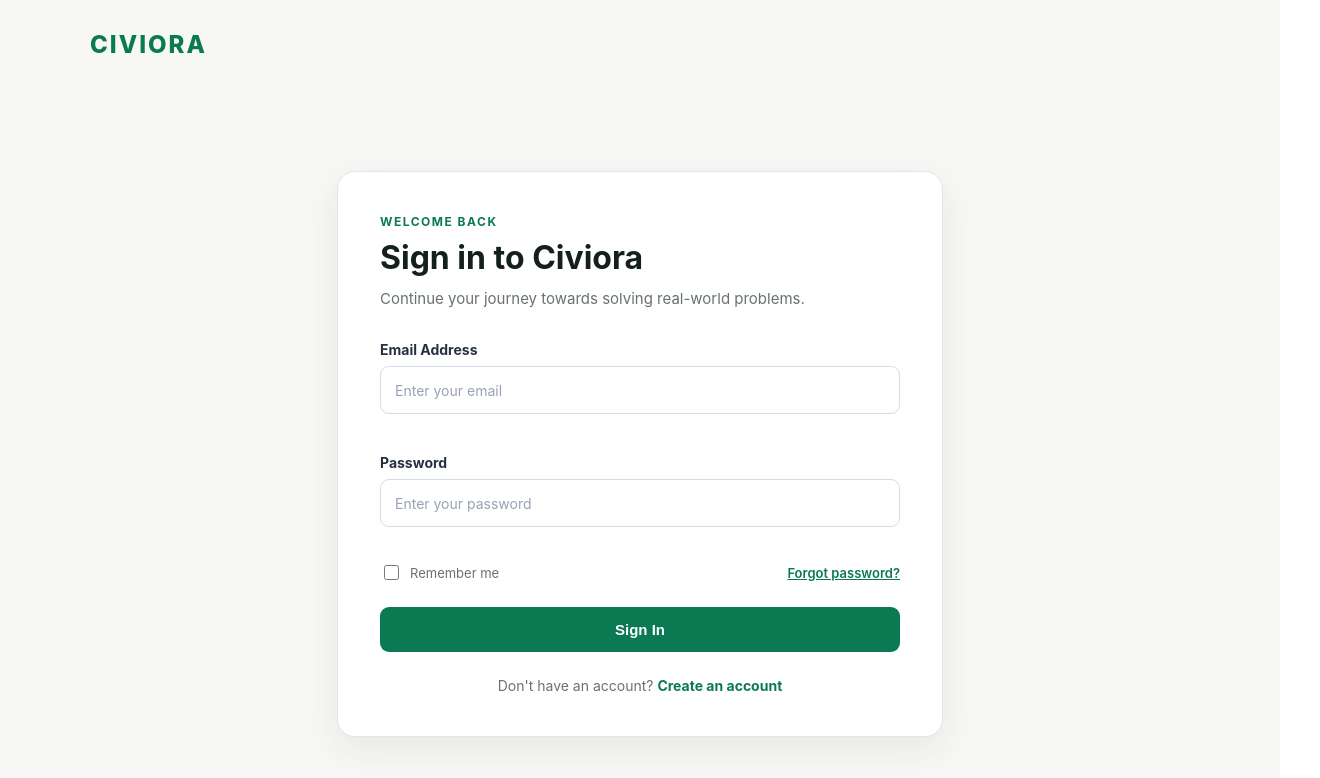
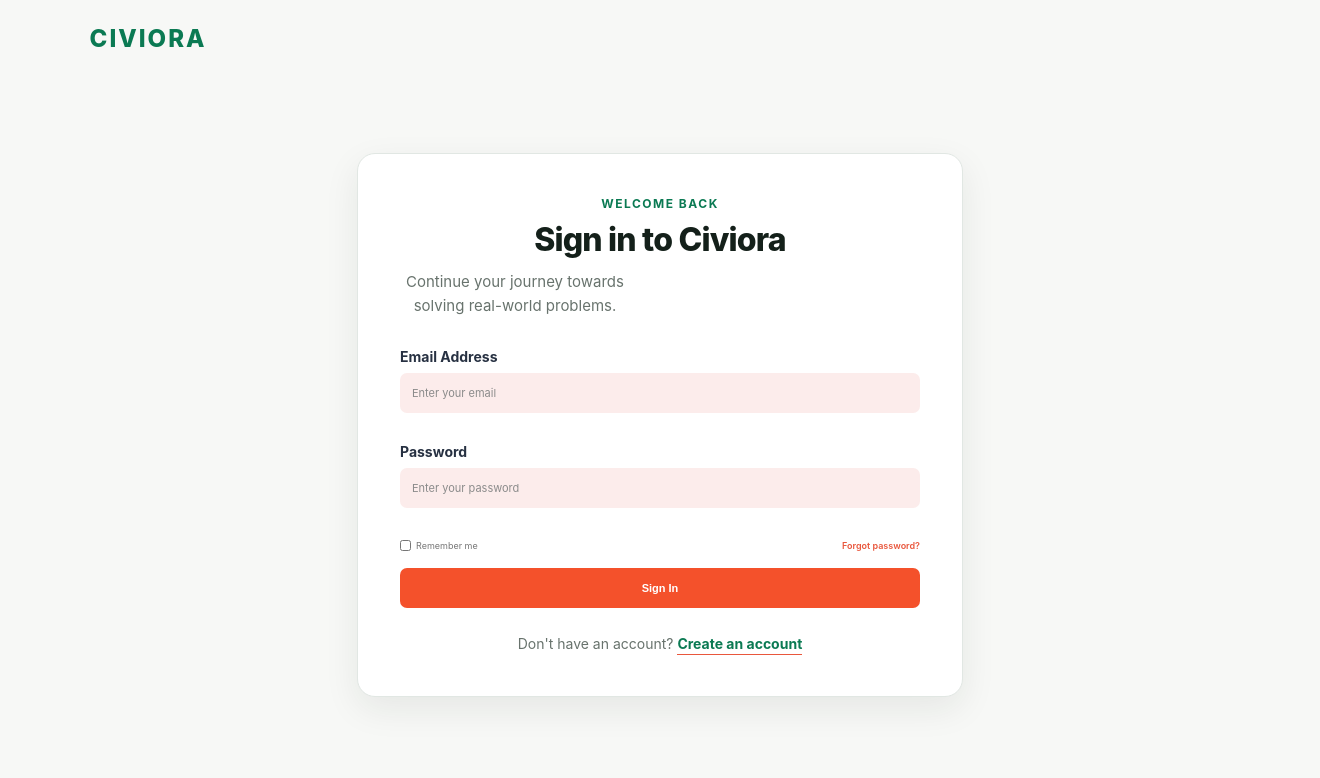
Before and after one commit to V-SuvarnaDeep/citizensolve, a React (Create React App) app in the folder frontend/: page /login in a window 1280 px wide. Shown: the top 778 px of the page, 1320 px wide, since content can reach past the window. Built offline with nearby package versions, Linux system fonts and the light colour scheme; no server answers.

Commit message:
Update Login.css

```diff
--- a/frontend/src/auth/pages/Login.css
+++ b/frontend/src/auth/pages/Login.css
@@ -1,234 +1,398 @@
-/* =========================
-   LOGIN PAGE
-   ========================= */
+/* =========================================
+   CIVIORA LOGIN PAGE
+   UI ONLY
+   ========================================= */
 
 .auth-page {
   min-height: 100vh;
-  background: #f7f8f6;
-  color: #14201a;
+  width: 100%;
+  display: flex;
+  flex-direction: column;
+
+  background: #f5e8ec;
+
+  font-family:
+    -apple-system,
+    BlinkMacSystemFont,
+    "Segoe UI",
+    Roboto,
+    Oxygen,
+    Ubuntu,
+    Cantarell,
+    "Fira Sans",
+    "Droid Sans",
+    "Helvetica Neue",
+    sans-serif;
+
+  color: #222;
+}
+
+
+/* =========================================
+   CIVIORA BRAND
+   ========================================= */
+
+.auth-brand {
+  position: absolute;
+  top: 24px;
+  left: 7%;
+  z-index: 10;
+}
+
+.auth-brand a {
+  color: #222;
+  text-decoration: none;
+
+  font-size: 21px;
+  font-weight: 800;
+  letter-spacing: 1.8px;
+}
+
+
+/* =========================================
+   LOGIN CONTAINER
+   ========================================= */
+
+.auth-container {
+  min-height: 100vh;
+
+  display: flex;
+  justify-content: center;
+  align-items: center;
+
   padding: 30px 20px;
 }
 
-/* Brand */
 
-.auth-brand {
-  width: 100%;
-  max-width: 1100px;
-  margin: 0 auto;
-}
-
-.auth-brand a {
-  text-decoration: none;
-  color: #0b7a53;
-  font-size: 24px;
-  font-weight: 800;
-  letter-spacing: 2px;
-}
-
-/* Container */
-
-.auth-container {
-  min-height: calc(100vh - 90px);
-  display: flex;
-  justify-content: center;
-  align-items: center;
-  padding: 40px 0;
-}
-
-/* Card */
+/* =========================================
+   LOGIN CARD
+   ========================================= */
 
 .auth-card {
   width: 100%;
-  max-width: 520px;
+  max-width: 360px;
+
+  padding: 50px 28px 32px;
+
   background: #ffffff;
-  border: 1px solid #e1e7e3;
-  border-radius: 18px;
-  padding: 42px;
-  box-shadow: 0 12px 35px rgba(20, 32, 26, 0.08);
+
+  border: none;
+  border-radius: 17px;
+
+  box-shadow:
+    0 20px 45px rgba(85, 55, 60, 0.18),
+    0 6px 16px rgba(85, 55, 60, 0.08);
 }
 
-/* Header */
+
+/* =========================================
+   HEADER
+   ========================================= */
 
 .auth-header {
   margin-bottom: 30px;
+  text-align: center;
 }
 
 .auth-header > span {
-  display: block;
-  margin-bottom: 10px;
-  color: #0b7a53;
-  font-size: 12px;
-  font-weight: 700;
-  letter-spacing: 1.5px;
+  display: none;
 }
 
 .auth-header h1 {
-  margin: 0 0 10px;
-  font-size: 32px;
+  margin: 0;
+
+  color: #181818;
+
+  font-size: 28px;
+  font-weight: 800;
+
   line-height: 1.2;
-  color: #14201a;
+  letter-spacing: -0.8px;
 }
 
 .auth-header p {
-  margin: 0;
-  color: #68736d;
-  font-size: 15px;
-  line-height: 1.6;
+  max-width: 230px;
+
+  margin: 7px auto 0;
+
+  color: #777;
+
+  font-size: 10px;
+  line-height: 1.5;
 }
 
-/* Form */
+
+/* =========================================
+   ERROR MESSAGE
+   ========================================= */
+
+.auth-error {
+  margin-bottom: 12px;
+
+  padding: 9px 11px;
+
+  border-radius: 7px;
+
+  background: #fff0ed;
+
+  border: 1px solid #f4c9c0;
+
+  color: #d94428;
+
+  font-size: 10px;
+
+  line-height: 1.4;
+
+  text-align: center;
+}
+
+
+/* =========================================
+   LOGIN FORM
+   ========================================= */
 
 .login-form {
   display: flex;
   flex-direction: column;
-  gap: 20px;
+  gap: 10px;
 }
+
+
+/* =========================================
+   FORM GROUP
+   ========================================= */
 
 .form-group {
   display: flex;
   flex-direction: column;
-  gap: 8px;
+  gap: 6px;
 }
 
 .form-group label {
-  color: #26332c;
-  font-size: 14px;
+  color: #444;
+
+  font-size: 10px;
   font-weight: 600;
 }
 
-/* Inputs */
 
-.form-group input {
+/* =========================================
+   EMAIL & PASSWORD INPUTS
+   ========================================= */
+
+.form-group input[type="email"],
+.form-group input[type="password"] {
   width: 100%;
+  height: 40px;
+
   box-sizing: border-box;
-  padding: 13px 14px;
-  border: 1px solid #d5ddd8;
-  border-radius: 9px;
-  background: #ffffff;
-  color: #14201a;
-  font-size: 14px;
+
+  padding: 0 12px;
+
+  border: none;
+  border-radius: 7px;
+
   outline: none;
-  transition: border-color 0.2s ease, box-shadow 0.2s ease;
+
+  background: #fceceb;
+
+  color: #333;
+
+  font-size: 11px;
+
+  transition: all 0.2s ease;
 }
 
-.form-group input::placeholder {
-  color: #9aa49f;
+.form-group input[type="email"]::placeholder,
+.form-group input[type="password"]::placeholder {
+  color: #8b8b8b;
 }
 
-.form-group input:focus {
-  border-color: #0b7a53;
-  box-shadow: 0 0 0 3px rgba(11, 122, 83, 0.1);
+.form-group input[type="email"]:focus,
+.form-group input[type="password"]:focus {
+  background: #fbe5e3;
+
+  box-shadow:
+    0 0 0 2px rgba(244, 81, 43, 0.12);
 }
 
-/* Login Options */
+
+/* =========================================
+   REMEMBER + FORGOT PASSWORD
+   ========================================= */
 
 .login-options {
   display: flex;
+
+  align-items: center;
   justify-content: space-between;
-  align-items: center;
-  margin-top: -5px;
+
+  margin-top: 2px;
 }
 
 .remember-me {
   display: flex;
+
   align-items: center;
-  gap: 8px;
-  color: #68736d;
-  font-size: 13px;
+
+  gap: 5px;
+
+  color: #777;
+
+  font-size: 9px;
+
   cursor: pointer;
 }
 
 .remember-me input {
-  width: 15px;
-  height: 15px;
-  accent-color: #0b7a53;
+  width: 11px;
+  height: 11px;
+
+  margin: 0;
+
+  accent-color: #f4512b;
+
+  cursor: pointer;
 }
 
 .forgot-password {
-  border: none;
-  background: none;
-  padding: 0;
-  color: #0b7a53;
-  font-size: 13px;
+  color: #e9573d;
+
+  font-size: 9px;
   font-weight: 600;
-  cursor: pointer;
+
+  text-decoration: none;
 }
 
 .forgot-password:hover {
+  color: #d94328;
   text-decoration: underline;
 }
 
-/* Submit Button */
+
+/* =========================================
+   SIGN IN BUTTON
+   ========================================= */
 
 .login-submit {
   width: 100%;
-  padding: 14px;
-  margin-top: 4px;
+  height: 40px;
+
+  margin-top: 7px;
+
   border: none;
-  border-radius: 9px;
-  background: #0b7a53;
-  color: #ffffff;
-  font-size: 15px;
+  border-radius: 7px;
+
+  background: #f4512b;
+
+  color: white;
+
+  font-size: 11px;
   font-weight: 700;
+
   cursor: pointer;
-  transition: background 0.2s ease, transform 0.2s ease;
+
+  transition: all 0.2s ease;
 }
 
-.login-submit:hover {
-  background: #096744;
+.login-submit:hover:not(:disabled) {
+  background: #e9431f;
+
   transform: translateY(-1px);
+
+  box-shadow:
+    0 5px 12px rgba(244, 81, 43, 0.22);
 }
 
-/* Footer */
+.login-submit:active:not(:disabled) {
+  transform: translateY(0);
+}
+
+.login-submit:disabled {
+  opacity: 0.7;
+  cursor: not-allowed;
+}
+
+
+/* =========================================
+   CREATE ACCOUNT
+   ========================================= */
 
 .auth-footer-text {
-  margin: 25px 0 0;
+  margin: 27px 0 0;
+
   text-align: center;
-  color: #68736d;
-  font-size: 14px;
+
+  color: #777;
+
+  font-size: 9px;
+
+  line-height: 1.5;
 }
 
 .auth-footer-text a {
-  color: #0b7a53;
+  color: #e9573d;
+
   font-weight: 700;
+
   text-decoration: none;
+
+  border-bottom: 1px solid #e9573d;
+
+  padding-bottom: 2px;
 }
 
 .auth-footer-text a:hover {
-  text-decoration: underline;
+  color: #d94328;
 }
 
-/* Mobile */
+
+/* =========================================
+   MOBILE
+   ========================================= */
 
 @media (max-width: 600px) {
-  .auth-page {
-    padding: 20px 15px;
+
+  .auth-brand {
+    display: none;
+  }
+
+  .auth-container {
+    min-height: 100vh;
+
+    padding: 20px;
   }
 
   .auth-card {
-    padding: 28px 22px;
-    border-radius: 14px;
+    max-width: 340px;
+
+    padding: 45px 24px 30px;
+
+    border-radius: 17px;
   }
 
   .auth-header h1 {
-    font-size: 27px;
+    font-size: 26px;
   }
 
-  .login-options {
-    align-items: flex-start;
-    gap: 10px;
+  .auth-header p {
+    font-size: 10px;
   }
 }
-.auth-error {
-  margin-bottom: 20px;
-  padding: 12px 14px;
-  border-radius: 8px;
-  background: #fff1f1;
-  color: #c62828;
-  font-size: 14px;
+
+
+/* =========================================
+   VERY SMALL PHONES
+   ========================================= */
+
+@media (max-width: 380px) {
+
+  .auth-card {
+    padding-left: 21px;
+    padding-right: 21px;
+  }
+
+  .auth-header h1 {
+    font-size: 24px;
+  }
 }
-
-.login-submit:disabled {
-  opacity: 0.6;
-  cursor: not-allowed;
-}
```
